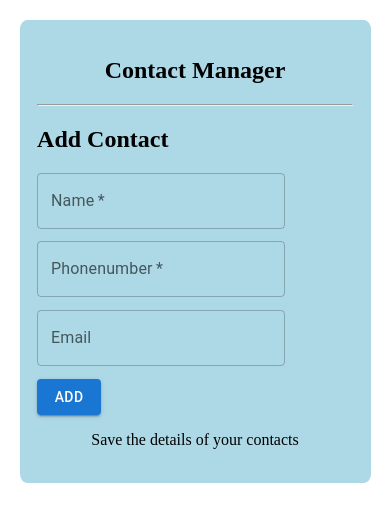
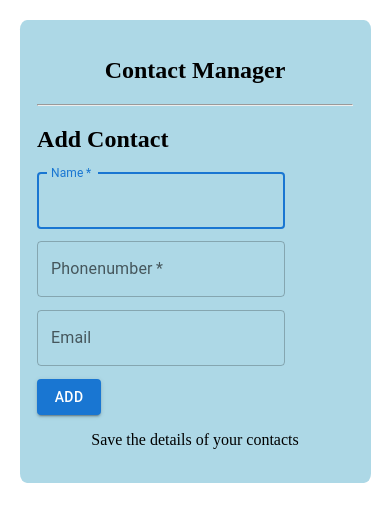
Before and after one commit to NarayanaRavuri123/Contact_Information, a React (Create React App) app: page /addContact in a window 390 px wide. Shown: the top 522 px of the page. Built offline with nearby package versions, Linux system fonts and the light colour scheme.

Commit message:
added the validation for name and phone number fields and corrected the navigation for add button

```diff
--- a/src/Components/AddContact.js
+++ b/src/Components/AddContact.jsx
@@ -4,10 +4,7 @@ import Button from "@mui/material/Button";
 import "./AddContact.css";
 import { useNavigate } from 'react-router-dom';
 
-
-
 const AddContact = (props) => {
-
     const [contact, setContact] = useState({
         name: "",
         phonenumber: "",
@@ -18,63 +15,35 @@ const AddContact = (props) => {
         phonenumber: true
     })
     const navigate = useNavigate();
-
-    const isValidName = () => {
+    const isValidName = (newName) => {
         const regex = /^[A-Za-z\s]+$/;
-        if (regex.test(contact.name)) {
-            return true;
-        }
-        else {
-            return false;
-        }
+        return (regex.test(newName));
     }
-
-    const isValidPhoneNumber = () => {
+    const isValidPhoneNumber = (newPhoneNumber) => {
         const regex = /^[0-9]{10}$/;
-        if (regex.test(contact.phonenumber)) {
-            return true;
-        }
-        else {
-            return false;
-        }
+        return (regex.test(newPhoneNumber));
     }
-
-    // const isValidEmail = () => {
-        //     const regex = /^[\w-]+(\.[\w-]+)*@([\w-]+\.)+[a-zA-Z]{2,7}$/;
-        //     if(regex.test(contact.email)) {
-        //         return true;
-        //     }
-        //     else {
-        //         return false;
-        //     }
-        // }
-
-
     const addContacts = (e) => {
         e.preventDefault();
+        if (contact.name === "" || contact.phonenumber === "") {
+            alert("All the fields are mandatory")
+        } else {
+            const isNameValid = isValidName(contact.name);
+            const isPhoneNumberValid = isValidPhoneNumber(contact.phonenumber);
 
-        if (contact.name === "" || contact.phonenumber === "") {
-            alert("All the fields are mandatory");
-        } else {
-            const isNameValid = isValidName();
-            const isPhoneNumberValid = isValidPhoneNumber();
             setIsvalid({
                 name: isNameValid,
                 phonenumber: isPhoneNumberValid
             })
-            props.addContactHandler(contact, isNameValid, isPhoneNumberValid);
-            setContact({ name: "", phonenumber: "", email: "" });
-            navigate('/');
-        }
+            if (isNameValid && isPhoneNumberValid) {
+                props.addContactHandler(contact, isNameValid, isPhoneNumberValid);
+                navigate('/');
+                setContact({ name: "", phonenumber: "", email: "" });
+            }
 
 
+        }
     };
-
-    console.log(isvalid.name);
-    console.log(contact);
-
-
-
     return (
         <div>
             <h2>Add Contact</h2>
@@ -82,14 +51,15 @@ const AddContact = (props) => {
                 <div className="namefield">
                     <TextField
                         required
-                        id="outlined-basic"
                         label="Name"
                         variant="outlined"
                         value={contact.name}
                         onChange={(e) => {
-                            setContact({ ...contact, name: e.target.value });
-                            setIsvalid({name:isValidName(),phonenumber:isValidPhoneNumber()})
+                            const newName = e.target.value;
+                            setContact((prevContact) => ({ ...prevContact, name: newName }));
+                            setIsvalid((prevIsvalid) => ({ ...prevIsvalid, name: isValidName(newName) }));
                         }}
+                        autoFocus
                     />
                     {
                         !(isvalid.name) && <p className="error_message">Enter a valid name.</p>
@@ -102,8 +72,15 @@ const AddContact = (props) => {
                         label="Phonenumber"
                         variant="outlined"
                         value={contact.phonenumber}
-                        onChange={(e) => setContact({ ...contact, phonenumber: e.target.value })}
+                        onChange={(e) => {
+                            const newphoneNumber = e.target.value;
+                            setContact((prevContact) => ({ ...prevContact, phonenumber: newphoneNumber }));
+                            setIsvalid((prevIsvalid) => ({ ...prevIsvalid, phonenumber: isValidPhoneNumber(newphoneNumber) }));
+                        }}
                     />
+                    {
+                        !(isvalid.phonenumber) && <p className="error_message">Enter a valid Phonenumber.</p>
+                    }
                 </div>
                 <div className="Email_field">
                     <TextField
@@ -114,15 +91,16 @@ const AddContact = (props) => {
                         onChange={(e) => setContact({ ...contact, email: e.target.value })}
                     />
                 </div>
+                <Button
+                    onClick={addContacts}
+                    variant="contained"
+                    disabled = {!(isvalid.name && isvalid.phonenumber)}>
 
-                <Button onClick={addContacts} variant="contained" >
                     Add
                 </Button>
-
                 <p className='message'>Save the details of your contacts</p>
             </form>
         </div>
     );
 };
-
 export default AddContact;
--- a/src/Components/ContactCard.js
+++ b/src/Components/ContactCard.jsx
@@ -4,7 +4,7 @@ import Avatar from "@mui/material/Avatar";
 import DeleteIcon from '@mui/icons-material/Delete';
 //install the icons
 import './contactCard.css';
-import download from '../Images/download.png'
+import ProfileImage from "../Assests/Images/ProfileImage.png";
 
 const ContactCard = (props) => {
 
@@ -14,7 +14,7 @@ const ContactCard = (props) => {
     return (
         <Box sx={{ border: '1px dashed grey',borderRadius:'5%',padding:'26px' }}>
             <div>
-                <Avatar component="span" alt="krofile_image" src={download}></Avatar>
+                <Avatar component="span" alt="krofile_image" src={ProfileImage}></Avatar>
                 <div className="deleteicon">
                     <DeleteIcon sx={{color:'red'}}
                         onClick = {()=>props.deleteContactHandler(id)}
--- a/src/Components/Header.js
+++ b/src/Components/Header.jsx
@@ -11,5 +11,4 @@ const Header = () => {
         </div>
     )
 }
-
 export default Header;
```
Also changed, not shown: src/Components/App.jsx (renamed from src/Components/App.js, +0 -16 lines), src/Assests/Images/ProfileImage.png (renamed from src/Images/download.png), src/Components/ContactList.jsx (renamed from src/Components/ContactList.js).
